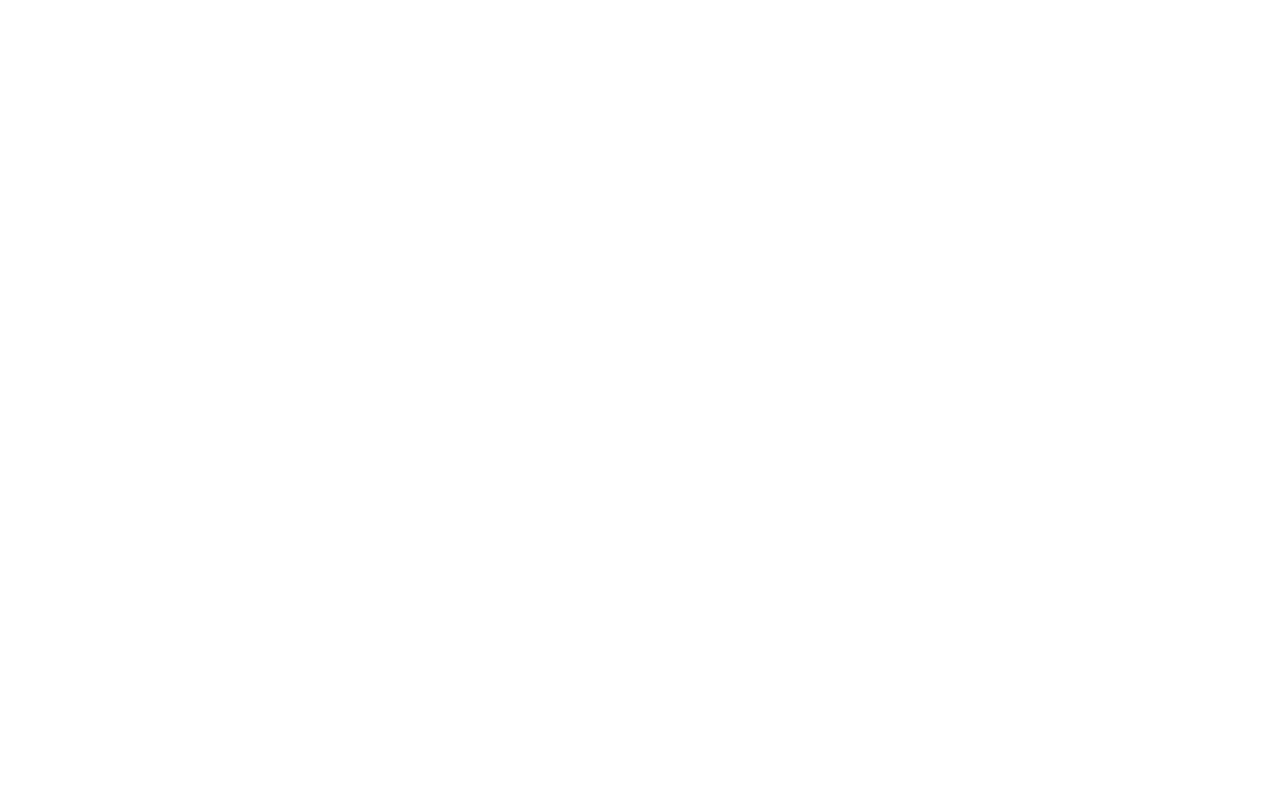
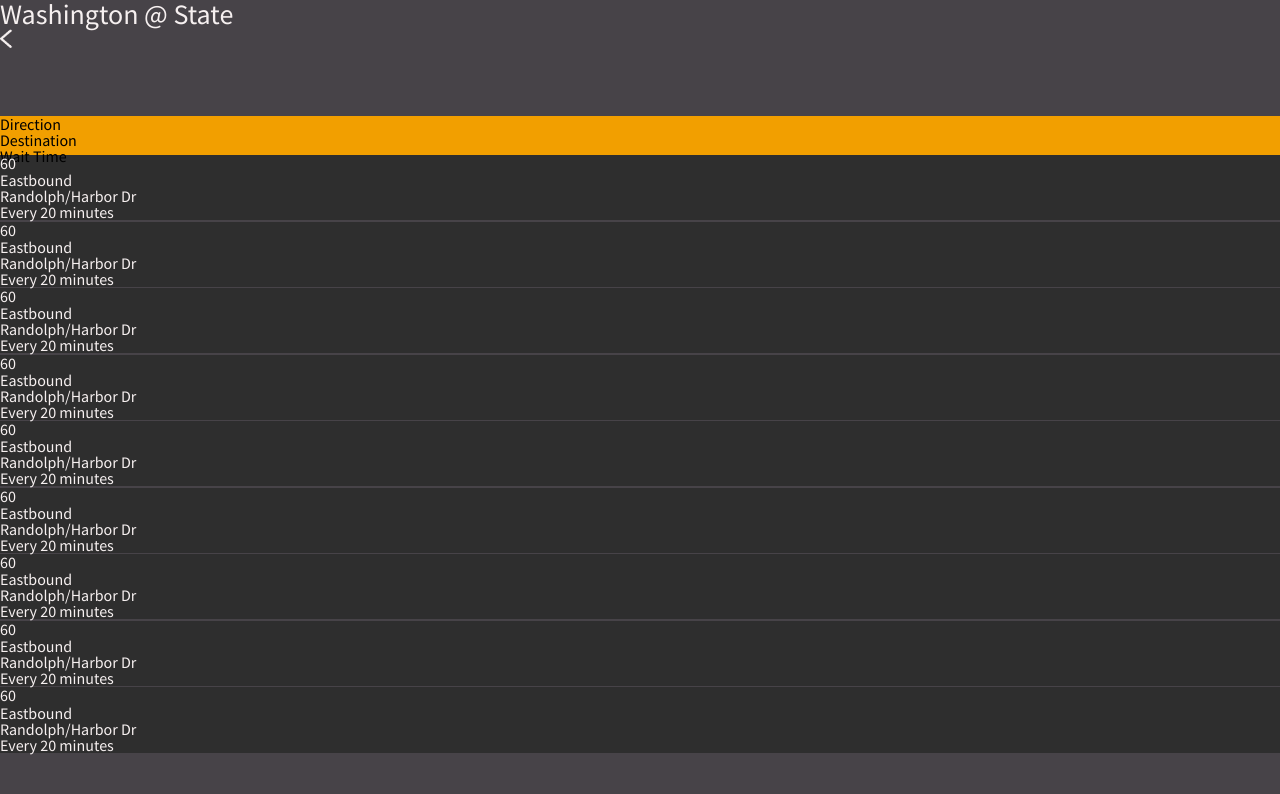
Before and after one commit to TamaraLong/Busy-Bus, a plain HTML site: page index.html in a window 1280 px wide. Drawn offline with Linux system fonts and the light colour scheme.

Commit message:
Add images folder and create divs for each specific bus

```diff
--- a/css/style.css
+++ b/css/style.css
@@ -2,3 +2,34 @@
 *::before,
 *::after {
   box-sizing: border-box;
+}
+
+body {
+  background-color: #474348;
+  font-family: 'Source Sans Pro', sans-serif;
+}
+
+header {
+  width: 100%;
+  height: 116px;
+  color: #2b2b2b;
+}
+
+h1 {
+  font-size: 28px;
+  color: #f6f0f0;
+}
+
+.labelbar {
+  width: 100%;
+  height: 39px;
+  background-color: #f29f00;
+}
+
+.bus {
+  background-color: #2e2e2e;
+  color: #f6f0f0;
+  width: 100%;
+  height: 15%;
+  margin: 0 0 0.1% 0;
+}
--- a/index.html
+++ b/index.html
@@ -7,5 +7,75 @@
     <title>Busy Bus</title>
     <link rel="stylesheet" href="css/reset.css">
     <link rel="stylesheet" href="css/style.css">
+    <link href="https://fonts.googleapis.com/css?family=Source+Sans+Pro" rel="stylesheet">
   </head>
-</html>
+  <body>
+    <header>
+      <div class="statusbar">
+      </div>
+      <nav>
+        <h1>Washington @ State</h1>
+        <img src="/images/bb_arrow.png" alt="Back arrow icon" style="width:13px;height:21px;"/>
+      </nav>
+    </header>
+  </body>
+    <div class="labelbar">
+      <h3>Direction</h3>
+      <h3>Destination</h3>
+      <h3>Wait Time</h3>
+    </div>
+    <div class="bus">
+      <p class="bus number">60</p>
+      <p class="direction">Eastbound</p>
+      <p class="destination">Randolph/Harbor Dr</p>
+      <p class="frequency">Every 20 minutes</p>
+    </div>
+    <div class="bus">
+      <p class="bus number">60</p>
+      <p class="direction">Eastbound</p>
+      <p class="destination">Randolph/Harbor Dr</p>
+      <p class="frequency">Every 20 minutes</p>
+    </div>
+    <div class="bus">
+      <p class="bus number">60</p>
+      <p class="direction">Eastbound</p>
+      <p class="destination">Randolph/Harbor Dr</p>
+      <p class="frequency">Every 20 minutes</p>
+    </div>
+    <div class="bus">
+      <p class="bus number">60</p>
+      <p class="direction">Eastbound</p>
+      <p class="destination">Randolph/Harbor Dr</p>
+      <p class="frequency">Every 20 minutes</p>
+    </div>
+    <div class="bus">
+      <p class="bus number">60</p>
+      <p class="direction">Eastbound</p>
+      <p class="destination">Randolph/Harbor Dr</p>
+      <p class="frequency">Every 20 minutes</p>
+    </div>
+    <div class="bus">
+      <p class="bus number">60</p>
+      <p class="direction">Eastbound</p>
+      <p class="destination">Randolph/Harbor Dr</p>
+      <p class="frequency">Every 20 minutes</p>
+    </div>
+    <div class="bus">
+      <p class="bus number">60</p>
+      <p class="direction">Eastbound</p>
+      <p class="destination">Randolph/Harbor Dr</p>
+      <p class="frequency">Every 20 minutes</p>
+    </div>
+    <div class="bus">
+      <p class="bus number">60</p>
+      <p class="direction">Eastbound</p>
+      <p class="destination">Randolph/Harbor Dr</p>
+      <p class="frequency">Every 20 minutes</p>
+    </div>
+    <div class="bus">
+      <p class="bus number">60</p>
+      <p class="direction">Eastbound</p>
+      <p class="destination">Randolph/Harbor Dr</p>
+      <p class="frequency">Every 20 minutes</p>
+    </div>
+    </html>
```
